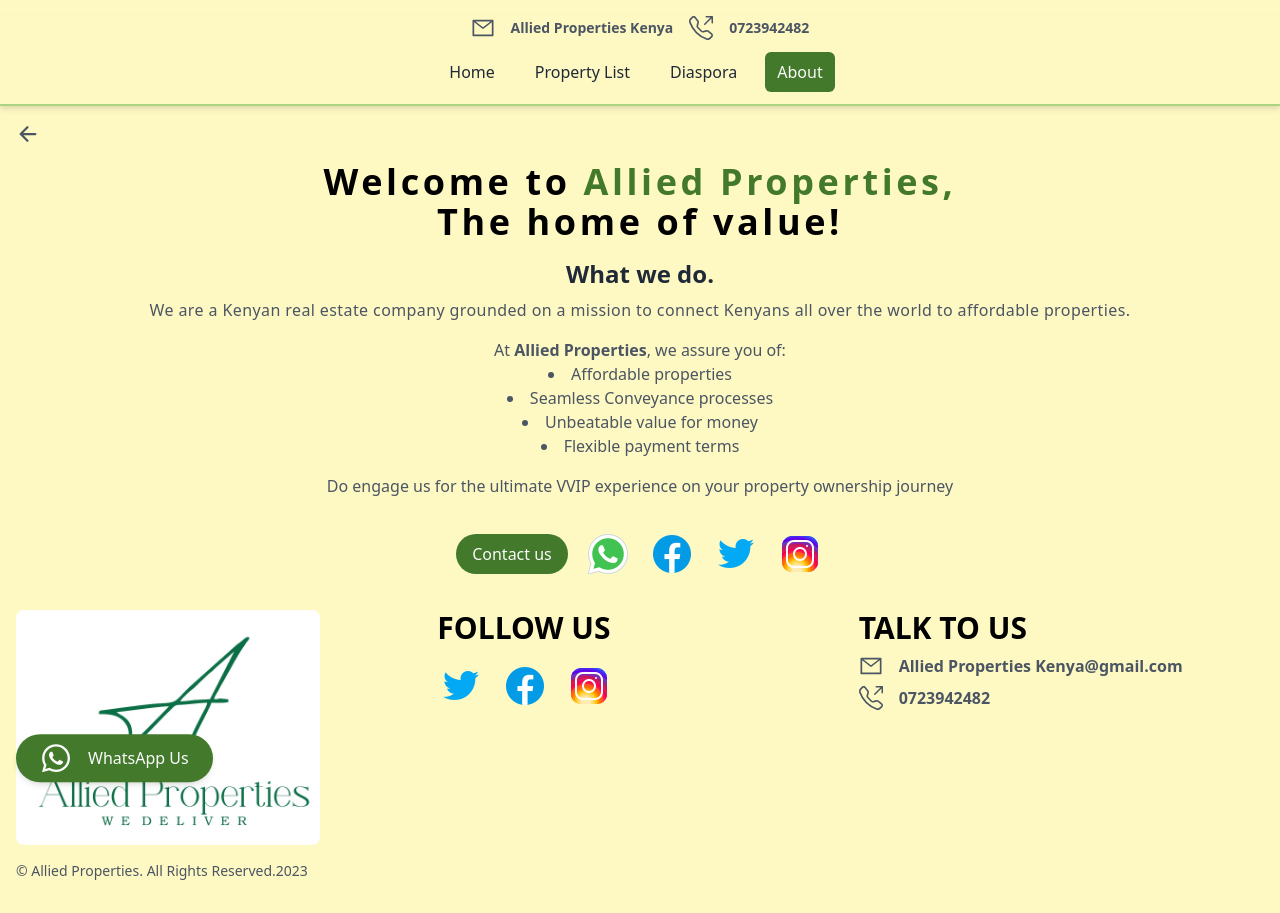
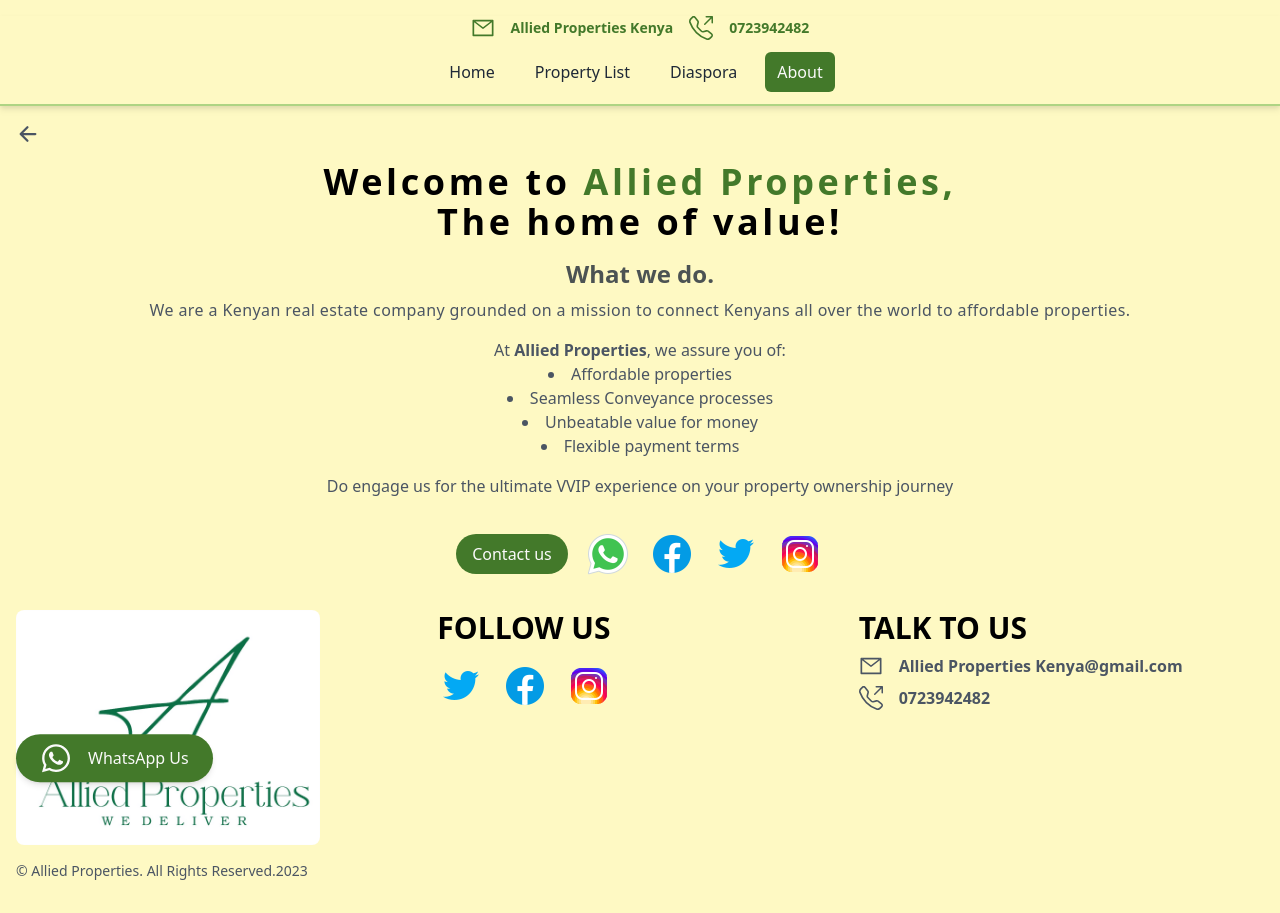
Before and after one commit to brianKungu/real_estate, a Next.js app: page /about in a window 1280 px wide. Built offline with nearby package versions, Linux system fonts and the light colour scheme.

Commit message:
Changed text color on links placed on the navigation bar

```diff
--- a/components/layout/Navbar.js
+++ b/components/layout/Navbar.js
@@ -32,20 +32,20 @@
     >
       <div className="flex space-x-4 items-center justify-center text-sm px-2 lg:px-6">
         <div className="flex items-center space-x-4 justify-center md:justify-start">
-          <AiOutlineMail className="md:h-6 md:w-6 text-neutralTextColor hover:text-secondaryBg" />
+          <AiOutlineMail className="md:h-6 md:w-6 text-secondaryBg hover:text-secondaryBg/80" />
           <a
             href="mailto:alliedpropertieskenya@gmail.com"
-            className="text-neutralTextColor hover:text-secondaryBg font-semibold"
+            className="text-secondaryBg hover:text-secondaryBg/80 font-semibold"
           >
             Allied Properties Kenya
           </a>
         </div>
         <div className="flex items-center space-x-4 justify-center md:justify-start">
-          <BsTelephoneOutbound className="md:h-6 md:w-6 text-neutralTextColor hover:text-secondaryBg" />
+          <BsTelephoneOutbound className="md:h-6 md:w-6 text-secondaryBg hover:text-secondaryBg/80" />
 
           <a
             href="tel:+254723942482"
-            className="text-neutralTextColor hover:text-secondaryBg font-semibold"
+            className="text-secondaryBg hover:text-secondaryBg/80 font-semibold"
           >
             0723942482
           </a>
--- a/pages/about.js
+++ b/pages/about.js
@@ -14,7 +14,7 @@
         description="A brief description of who I am and what I do"
       />
       <BackButton />
-      <div className="my-4 flex items-center justify-center text-center">
+      <div className="my-4 flex items-center justify-center md:text-center text-left">
         <div className="my-auto">
           <h1 className="text-4xl font-bold md:text-4xl tracking-widest">
             Welcome to{" "}
@@ -23,7 +23,7 @@
             {/* <br /> based in Nairobi */}
           </h1>
           <div className="mt-4">
-            <h3 className="text-2xl text-secondaryTextColor font-semibold">
+            <h3 className="text-2xl text-secondaryTextColor/80 font-bold">
               What we do.
             </h3>
             <p className="mt-2 text-neutralTextColor tracking-wide">
```
